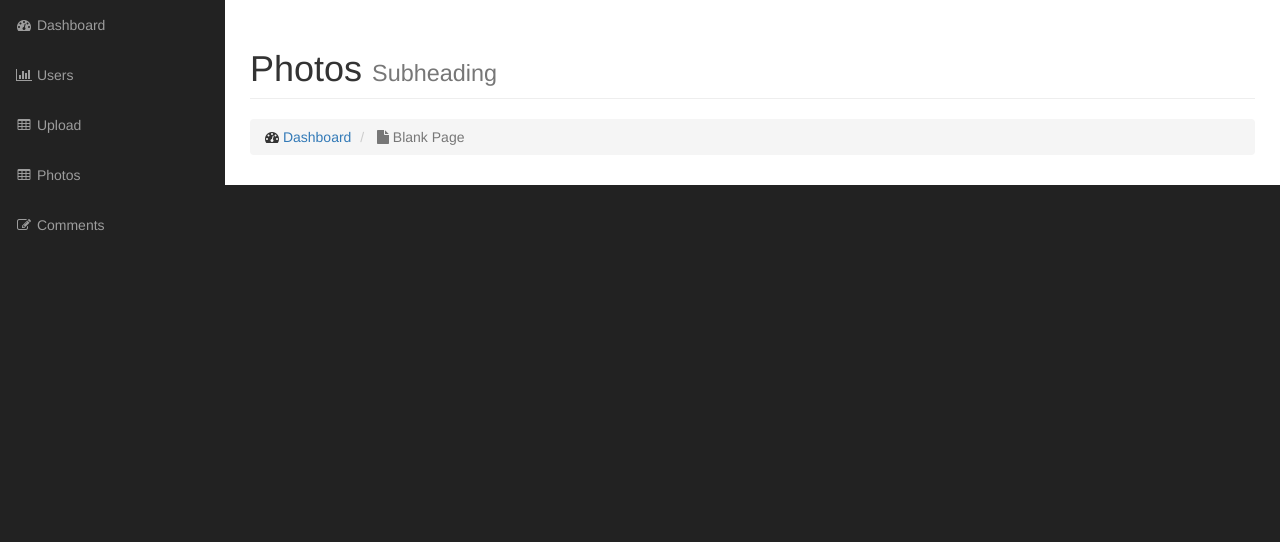
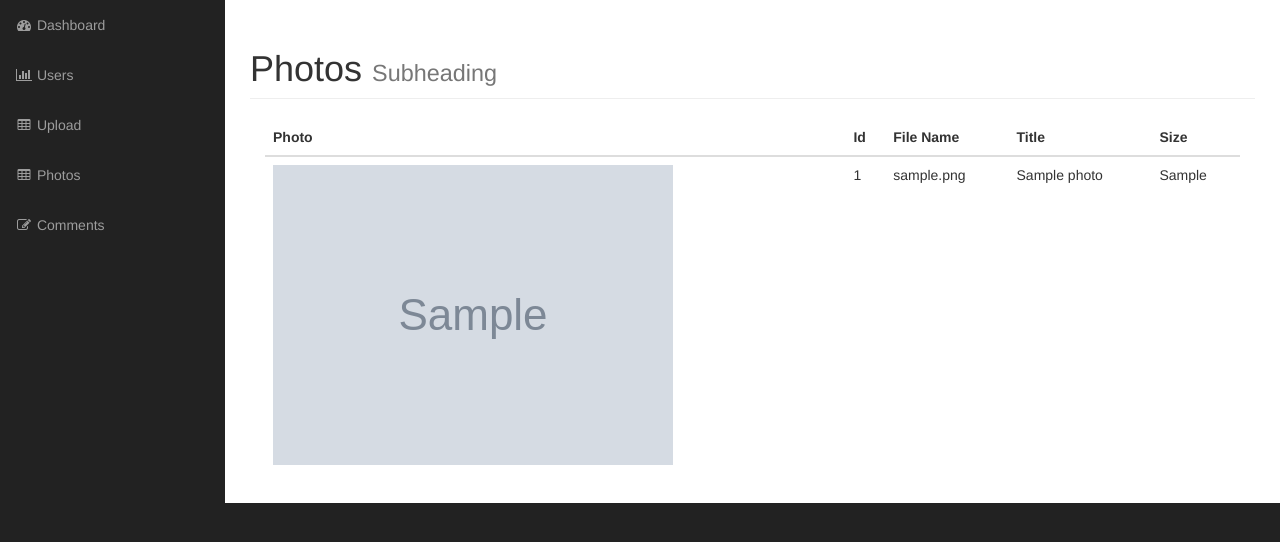
Before and after one commit to dogukanayd/gallery, a PHP site: page /admin/photos.php in a window 1280 px wide. Shown: the part 51-593 px from the top of the page. Run offline with PHP 8.4, Linux system fonts and the light colour scheme; the visitor is signed in with stand-in values (Sample User, id 1); tables that the repository leaves empty or names only in its code hold one stand-in row (values such as "Sample post"); some libraries are stand-ins or nearby versions.

Commit message:
Photo Class Completed

```diff
--- a/admin/includes/db_object.php
+++ b/admin/includes/db_object.php
@@ -7,7 +7,7 @@ class Db_object
 
     public static function find_all()
     {
-        return static::find_by_query("SELECT * FROM  " . static::$db_table . " ");
+        return static::find_by_query("SELECT * FROM  " . static::$db_table . "");
     }
 
     public static function find_by_id($user_id)
--- a/admin/includes/init.php
+++ b/admin/includes/init.php
@@ -1,4 +1,12 @@
 <?php
+
+defined('DS') ? null : define('DS', DIRECTORY_SEPARATOR) ;
+
+define('SITE_ROOT', DS . 'Applications' . DS . 'XAMPP' . DS .  'xamppfiles' . DS . 'htdocs'. DS . 'gallery');
+
+defined('INCLUDES_PATH') ? null : define('INCLUDES_PATH', SITE_ROOT.DS.'admin'.DS.'includes');
+
+/*/Applications/XAMPP/xamppfiles/htdocs/gallery */
 
 require_once("functions.php");
 require_once("new_config.php");
--- a/admin/includes/photo.php
+++ b/admin/includes/photo.php
@@ -1,8 +1,87 @@
 <?php
 class Photo extends Db_object{
 
+    protected static $db_table = "photos";
+    protected static $db_table_fields = array('photo_id','title','description','filename','type','size');
 
+    public $photo_id;
+    public $title;
+    public $description;
+    public $filename;
+    public $type;
+    public $size;
 
+    public $tmp_path;
+    public $upload_directory = "images";
+    public $errors = array();
+    public $upload_errors_array = array (
+
+            UPLOAD_ERR_OK           => "There is no error",
+            UPLOAD_ERR_INI_SIZE     =>"The uploaded file exceeds the upload_max_filesize",
+            UPLOAD_ERR_FORM_SIZE    =>"The uploaded file exceeds the MAX_FILE_SIZE",
+            UPLOAD_ERR_NO_FILE      =>"No file was uploaded",
+            UPLOAD_ERR_NO_TMP_DIR   =>"Missing a temporary folder.",
+            UPLOAD_ERR_CANT_WRITE   =>"Failed to write file to disk.",
+            UPLOAD_ERR_EXTENSION    =>"A PHP  extension stopped the file upload."
+    );
+
+    // This is passing $_FILES['uploaded_file'] as an argument
+
+    public function set_file($file){
+
+        if(empty($file) || !$file || !is_array($file)){
+            $this->errors[] = "There was no file uploaded here";
+            return false;
+        }
+        elseif ($file['error'] !=0){
+            $this->errors[] = $this->upload_errors_array[$file['error']];
+            return false;
+        }
+        else{
+            $this->filename = basename($file['name']);
+            $this->tmp_path = $file['tmp_name'];
+            $this->type     = $file['type'];
+            $this->size     = $file['size'];
+        }
+
+    }
+
+    public function picture_path(){
+        return $this->upload_directory.DS.$this->filename;
+    }
+
+    public function save(){
+        if($this->photo_id){
+            $this->update();
+        } else{
+            if(!empty($this->errors)){
+                return false;
+            }
+
+            if(empty($this->filename) || empty($this->tmp_path)){
+                $this->errors[] = "The file was not available";
+                return false;
+            }
+
+            $target_path = SITE_ROOT . DS . 'admin' . DS . $this->upload_directory . DS . $this->filename;
+
+            if(file_exists($target_path)){
+                $this->errors[] = "The file {$this->filename} already exists.";
+                return false;
+            }
+
+            if(move_uploaded_file($this->tmp_path, $target_path)){
+                if($this->create()){
+                    unset($this->tmp_path);
+                    return true;
+                }
+            }else{
+                $this->errors[] = "The file directory probably does not have permission";
+                return false;
+            }
+
+        }
+    }
 
 }
 
--- a/admin/photos.php
+++ b/admin/photos.php
@@ -1,4 +1,20 @@
 <?php include("includes/header.php"); ?>
+
+<?php
+if(!$session->is_signed_in())
+{
+    redirect("login.php");
+
+}else
+{
+
+}
+?>
+
+<?php
+$photos = Photo::find_all();
+
+?>
 
     <!-- Navigation -->
     <nav class="navbar navbar-inverse navbar-fixed-top" role="navigation">
@@ -22,14 +38,31 @@
                         Photos
                         <small>Subheading</small>
                     </h1>
-                    <ol class="breadcrumb">
-                        <li>
-                            <i class="fa fa-dashboard"></i>  <a href="index.html">Dashboard</a>
-                        </li>
-                        <li class="active">
-                            <i class="fa fa-file"></i> Blank Page
-                        </li>
-                    </ol>
+                    <div class="col-md-12">
+                        <table class="table table-hover">
+                            <thead>
+                            <tr>
+                                <th>Photo</th>
+                                <th>Id</th>
+                                <th>File Name</th>
+                                <th>Title</th>
+                                <th>Size</th>
+                            </tr>
+                            </thead>
+                            <tbody>
+                            <?php foreach ($photos as $photo) : ?>
+                                <tr>
+                                    <td><img src="<?php echo $photo->picture_path(); ?>" alt=""></td>
+                                    <td><?php echo $photo->photo_id; ?></td>
+                                    <td><?php echo $photo->filename; ?></td>
+                                    <td><?php echo $photo->title; ?></td>
+                                    <td><?php echo $photo->size; ?></td>
+
+                                </tr>
+                            <?php endforeach; ?>
+                            </tbody>
+                        </table> <!-- End of table -->
+                    </div>
                 </div>
             </div>
             <!-- /.row -->
```
Also changed, not shown: admin/includes/User.php (+0 -9 lines), admin/includes/admin_content.php (+15 -0 lines), admin/upload.php (+45 -9 lines), admin/images/0_0_productGfx_7e2995aff32ff0f3232a72c3d88f1177.jpg (added), admin/images/images-1.jpg (added).
